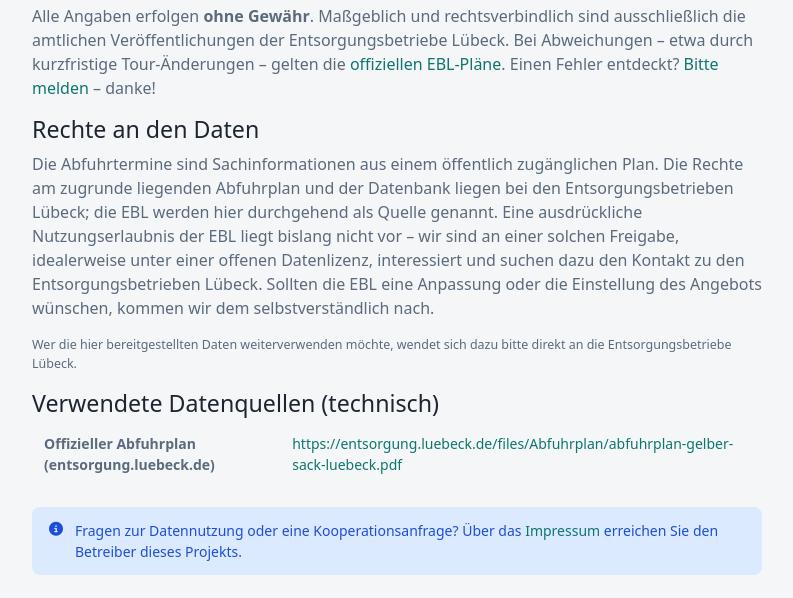
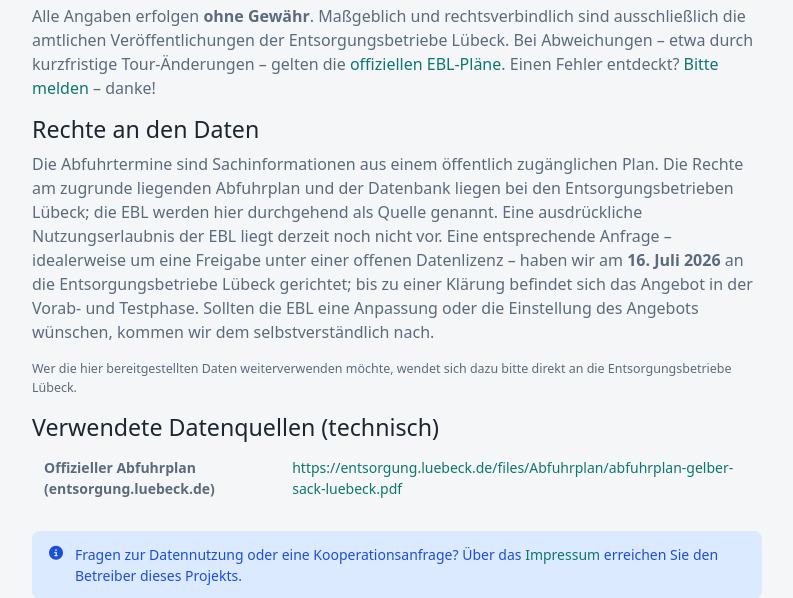
Before and after one commit to brightcolor/abholtag.de-claude, a Django app: page /datenquelle/ in a window 1280 px wide. Shown: the part 1316-1914 px from the top of the page, without its empty margins (243-1036 px from the left). Run offline with Django 5.2, Linux system fonts and the light colour scheme; data comes from the database, SQL or seed files in the repository; some libraries are stand-ins or nearby versions.

Commit message:
Datenquelle-Seite: Nutzungsanfrage an EBL mit Datum (16.07.2026) ausweisen
Konkreter/datierter Nachweis statt vagem "suchen den Kontakt".

Co-Authored-By: Claude Fable 5 <noreply@anthropic.com>

```diff
--- a/templates/pages/datenquelle.html
+++ b/templates/pages/datenquelle.html
@@ -100,10 +100,11 @@
       Die Abfuhrtermine sind Sachinformationen aus einem öffentlich zugänglichen Plan. Die Rechte
       am zugrunde liegenden Abfuhrplan und der Datenbank liegen bei den Entsorgungsbetrieben
       Lübeck; die EBL werden hier durchgehend als Quelle genannt. Eine ausdrückliche
-      Nutzungserlaubnis der EBL liegt bislang nicht vor – wir sind an einer solchen Freigabe,
-      idealerweise unter einer offenen Datenlizenz, interessiert und suchen dazu den Kontakt zu
-      den Entsorgungsbetrieben Lübeck. Sollten die EBL eine Anpassung oder die Einstellung des
-      Angebots wünschen, kommen wir dem selbstverständlich nach.
+      Nutzungserlaubnis der EBL liegt derzeit noch nicht vor. Eine entsprechende Anfrage –
+      idealerweise um eine Freigabe unter einer offenen Datenlizenz – haben wir am
+      <strong>16. Juli 2026</strong> an die Entsorgungsbetriebe Lübeck gerichtet; bis zu einer
+      Klärung befindet sich das Angebot in der Vorab- und Testphase. Sollten die EBL eine
+      Anpassung oder die Einstellung des Angebots wünschen, kommen wir dem selbstverständlich nach.
     </p>
     <p class="ak-help">
       Wer die hier bereitgestellten Daten weiterverwenden möchte, wendet sich dazu bitte direkt
```
Also changed, not shown: CHANGELOG.md.
